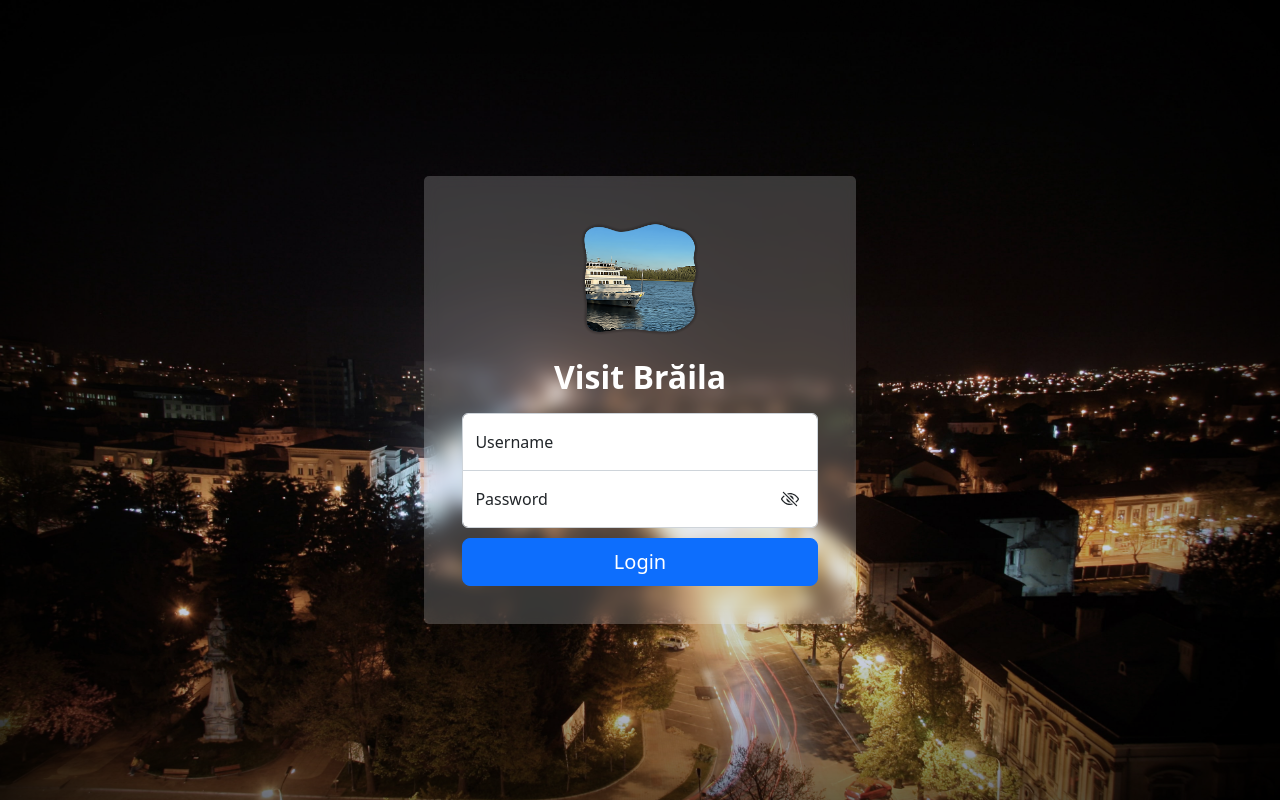
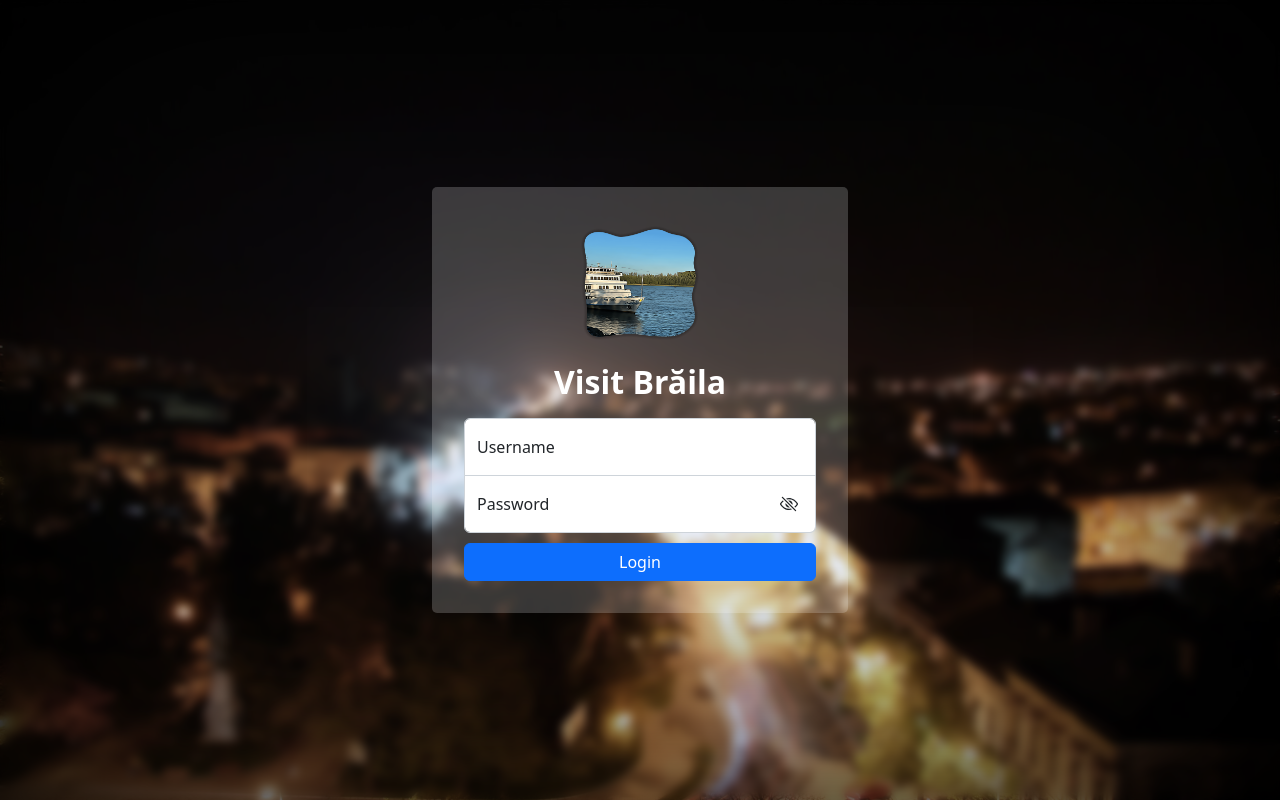
Before and after one commit to MoryokaV/Visit-Braila, a Flask app: page /login in a window 1280 px wide. Run offline with Flask 2, Linux system fonts and the light colour scheme.

Commit message:
improve the ux in login page

```diff
--- a/backend/static/css/login.css
+++ b/backend/static/css/login.css
@@ -14,20 +14,30 @@ body {
 	background-repeat: no-repeat;
 	background-position: top;
   	box-shadow: inset 0 0 20rem rgba(0, 0, 0, 1);
+  	padding: 2rem 1rem 2rem 1rem;
   	display: flex;
   	align-items: center;
-  	padding: 2rem 1rem 2rem 1rem;
+}
+
+body::before {
+    content: "";
+    position: fixed;
+    left: 0;
+    right: 0;
+    z-index: -1;
+    height: 100%;
+    min-width: 100vw;
+    backdrop-filter: blur(5px);
+    -webkit-backdrop-filter: blur(5px);
 }
 
 .form-login {
 	background-color: rgba(255, 255, 255, 0.2);
-	max-width: 27rem;
+	max-width: 26rem;
 	width: 100%;
 	border-radius: 5px;
-	padding: 2.4rem;
+	padding: 2rem;
   	margin: auto;
-	backdrop-filter: blur(8px);
-	-webkit-backdrop-filter: blur(8px);
 }
 
 .form-login #user {
--- a/backend/templates/login.html
+++ b/backend/templates/login.html
@@ -30,7 +30,7 @@
           <label class="floatingInput">Password</label>
         </section>
 
-        <button type="submit" class="w-100 btn btn-lg btn-primary">Login</button>
+        <button type="submit" class="w-100 btn btn-primary">Login</button>
       </form>
     </main>
   </body>
```
